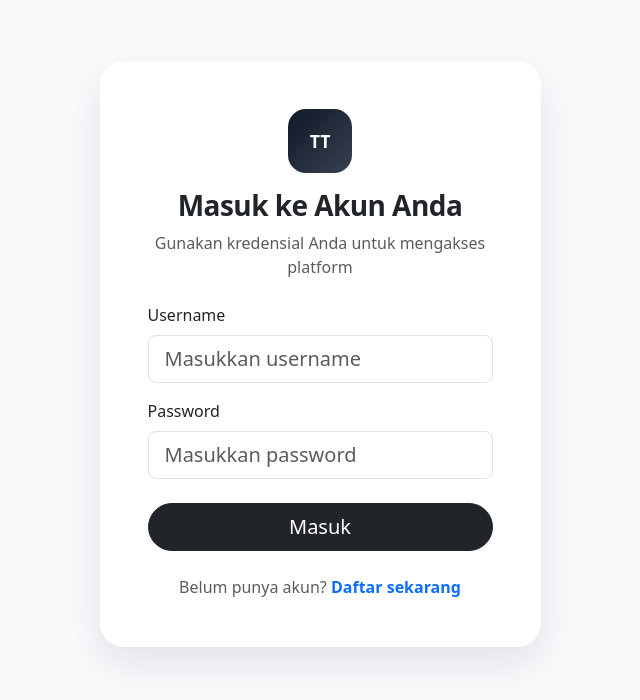
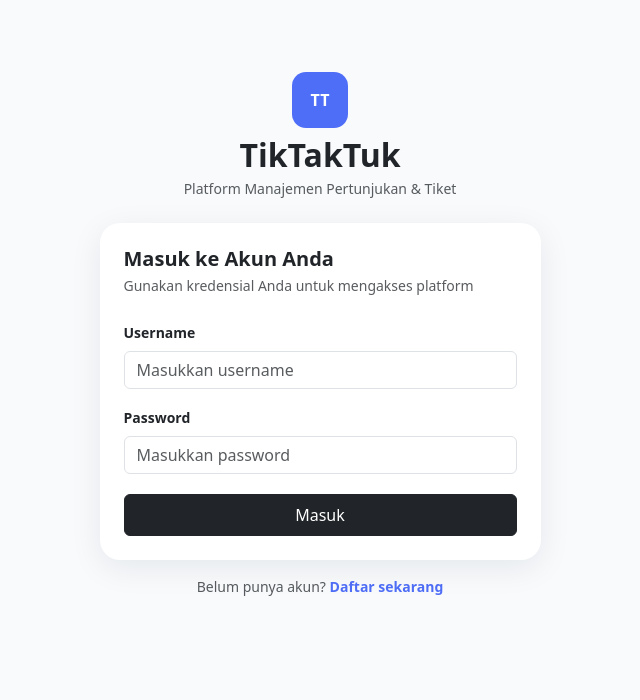
Before and after one commit to TK03-Windah-BASuDATra/tk03-basdat, a Django app: page /accounts/login/ in a window 1280 px wide. Shown: the part 57-757 px from the top of the page, without its empty margins (320-960 px from the left). Run offline with Django 5.2, Linux system fonts and the light colour scheme.

Commit message:
fix ui login

```diff
--- a/templates/accounts/login.html
+++ b/templates/accounts/login.html
@@ -4,85 +4,93 @@
 
 {% block extra_css %}
 <style>
-  .auth-shell {
-    min-height: calc(100vh - 140px);
-    display: flex;
-    align-items: center;
+  .brand-badge {
+    width: 56px;
+    height: 56px;
+    border-radius: 14px;
+    background: #4F6EF7;
+    font-size: 1rem;
   }
+
   .auth-card {
-    border: 0;
-    border-radius: 1.5rem;
-    box-shadow: 0 16px 40px rgba(15, 23, 42, 0.10);
+    border-radius: 1.25rem;
+    box-shadow: 0 8px 32px rgba(15, 23, 42, 0.08);
   }
-  .brand-badge {
-    width: 64px;
-    height: 64px;
-    border-radius: 18px;
-    background: linear-gradient(135deg, #111827, #374151);
-    color: white;
-    display: inline-flex;
-    align-items: center;
-    justify-content: center;
-    font-weight: 800;
-    font-size: 1.1rem;
-    margin-bottom: 1rem;
+
+  .form-control:focus {
+    border-color: #4F6EF7;
+    box-shadow: 0 0 0 3px rgba(79, 110, 247, 0.1);
   }
 </style>
 {% endblock %}
 
 {% block content %}
-<section class="auth-shell py-4">
-  <div class="container">
+<div class="container py-5">
   <div class="row justify-content-center">
-      <div class="col-md-7 col-lg-5">
-        <div class="card auth-card">
-          <div class="card-body p-4 p-md-5">
+    <div class="col-md-6 col-lg-5">
+
+      <!-- Brand Header -->
       <div class="text-center mb-4">
-              <div class="brand-badge mx-auto">TT</div>
-              <h1 class="page-title h3 mb-2">Masuk ke Akun Anda</h1>
-              <p class="text-muted mb-0">Gunakan kredensial Anda untuk mengakses platform</p>
+        <div class="brand-badge d-inline-flex align-items-center justify-content-center text-white fw-bold mx-auto mb-2">TT</div>
+        <h1 class="fw-bold fs-2 mb-1">TikTakTuk</h1>
+        <p class="text-muted small mb-0">Platform Manajemen Pertunjukan &amp; Tiket</p>
       </div>
+
+      <!-- Card -->
+      <div class="card auth-card border-0">
+        <div class="card-body p-4">
+
+          <h2 class="fw-bold fs-5 mb-1">Masuk ke Akun Anda</h2>
+          <p class="text-muted small mb-4">Gunakan kredensial Anda untuk mengakses platform</p>
+
+          {% if messages %}
+            {% for message in messages %}
+              <div class="alert alert-danger py-2 small">{{ message }}</div>
+            {% endfor %}
+          {% endif %}
 
           <form method="post">
             {% csrf_token %}
 
             <div class="mb-3">
-                <label for="id_username" class="form-label">Username</label>
+              <label for="id_username" class="form-label fw-semibold small">Username</label>
               <input
                 type="text"
                 name="username"
                 id="id_username"
-                  class="form-control form-control-lg"
+                class="form-control"
                 placeholder="Masukkan username"
                 required
               >
             </div>
 
-              <div class="mb-4">
-                <label for="id_password" class="form-label">Password</label>
+            <div class="mb-3">
+              <label for="id_password" class="form-label fw-semibold small">Password</label>
               <input
                 type="password"
                 name="password"
                 id="id_password"
-                  class="form-control form-control-lg"
+                class="form-control"
                 placeholder="Masukkan password"
                 required
               >
             </div>
 
-              <button type="submit" class="btn btn-dark btn-lg w-100 rounded-pill">
+            <button type="submit" class="btn btn-dark w-100 py-2 mt-1">
               Masuk
             </button>
           </form>
 
-            <p class="text-center text-muted mt-4 mb-0">
+        </div>
+      </div>
+
+      <!-- Footer Link -->
+      <p class="text-muted small text-center mt-3 mb-0">
         Belum punya akun?
-              <a href="{% url 'pilih_role' %}" class="fw-semibold text-decoration-none">Daftar sekarang</a>
+        <a href="{% url 'pilih_role' %}" class="fw-semibold text-decoration-none" style="color: #4F6EF7;">Daftar sekarang</a>
       </p>
+
     </div>
   </div>
 </div>
-    </div>
-  </div>
-</section>
 {% endblock %}
```
Lines whose indentation alone changed are shown as unchanged.
